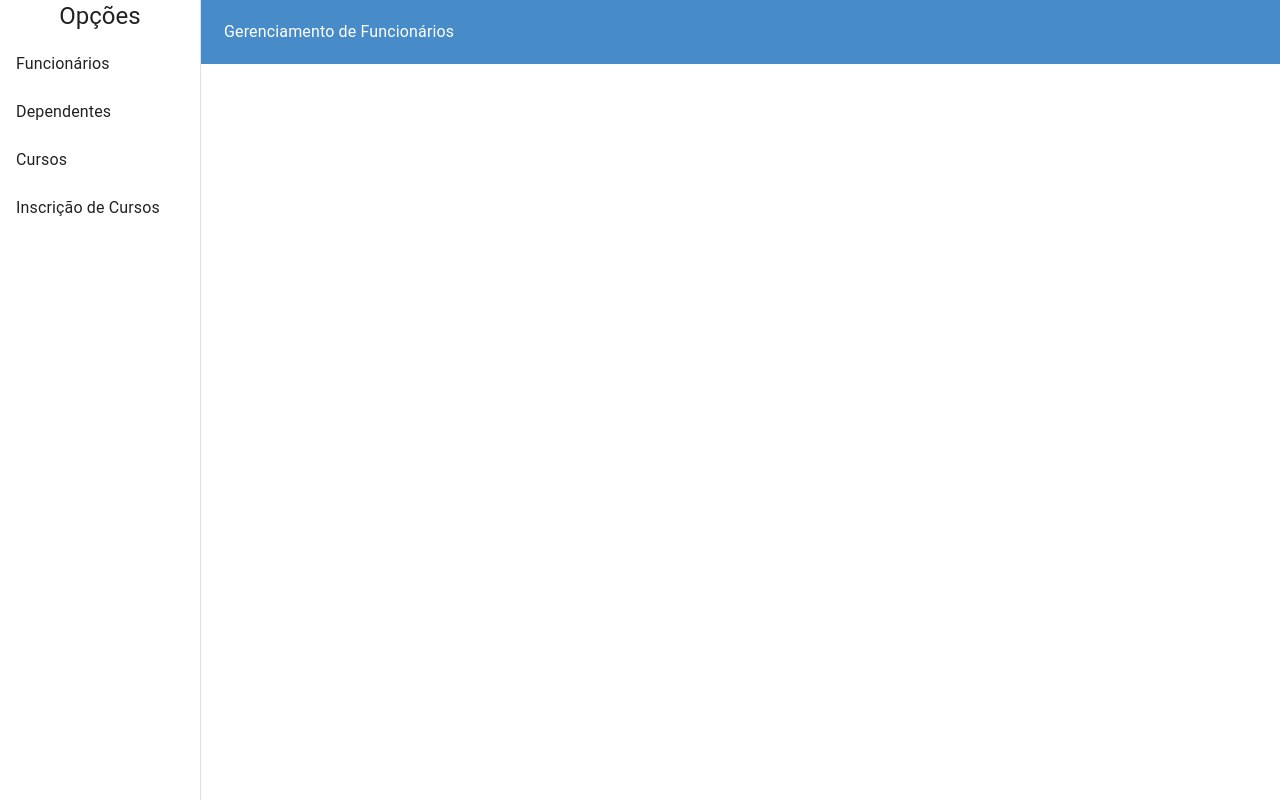
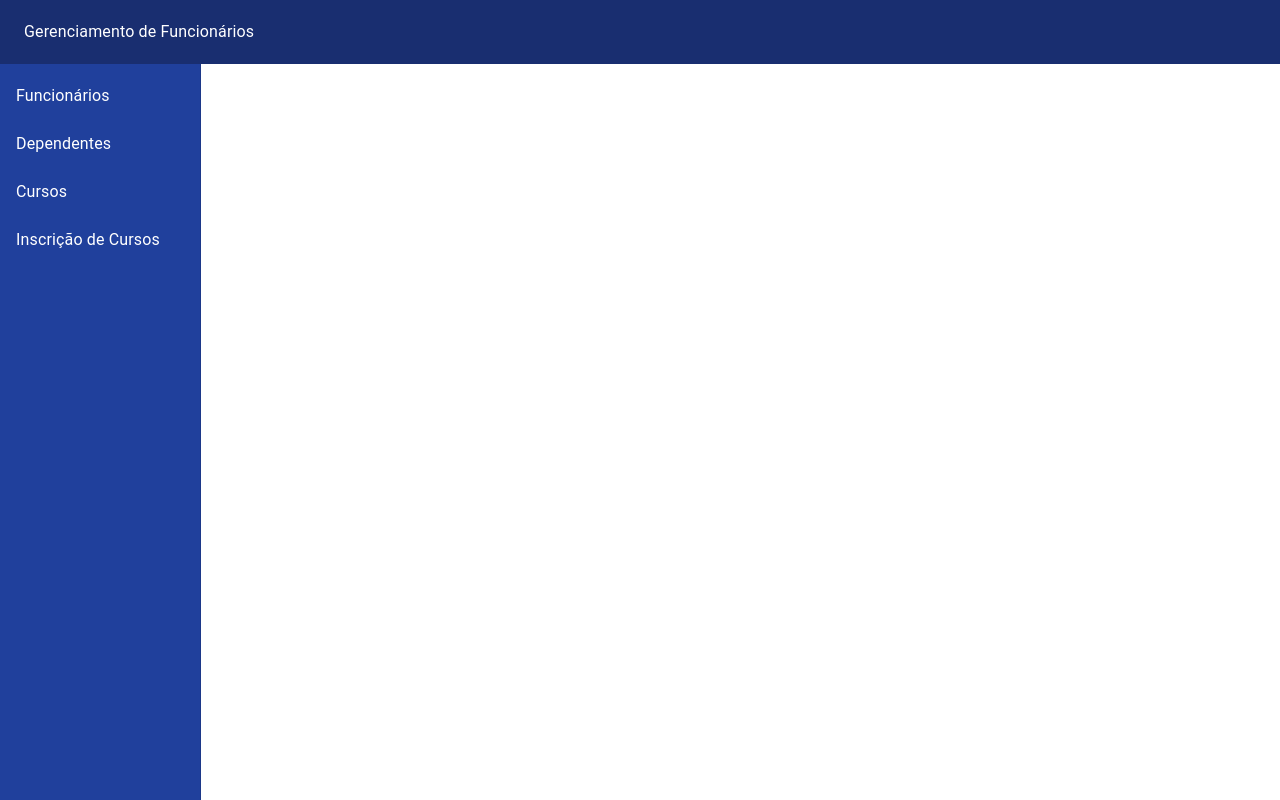
Before and after one commit to ViniciusLP98/laboratorio-software-atv1, a React (Create React App) app: page /#/ in a window 1280 px wide. Built offline with nearby package versions, Linux system fonts and the light colour scheme; what apisauce would draw is missing.

Commit message:
navbar now working, forms now send you back to list, list now shows formatted date

```diff
--- a/src/components/NavigationBar.tsx
+++ b/src/components/NavigationBar.tsx
@@ -21,15 +21,19 @@ const useStyles = makeStyles((theme: Theme) =>
       display: "flex",
     },
     appBar: {
-      width: `calc(100% - ${drawerWidth}px)`,
-      marginLeft: drawerWidth,
+      //width: `calc(100% - ${drawerWidth}px)`,
+      width: '100%',
+      position: 'fixed',
+      zIndex: theme.zIndex.drawer + 1,
+      backgroundColor: "#192e70"
     },
     drawer: {
       width: drawerWidth,
-      flexShrink: 0,
+      flexShrink: 0
     },
     drawerPaper: {
-      width: drawerWidth
+      width: drawerWidth,
+      backgroundColor: "#20409c"
     },
     // necessary for content to be below app bar
     toolbar: theme.mixins.toolbar,
@@ -85,7 +89,7 @@ function NavigationBar({children}: NavigationBarProps) {
         }}
         anchor="left"
       >
-          <Typography variant="h5">Opções</Typography>
+      <Toolbar />
         <List>
           {menuItems.map((item) => (
             <ListItem
@@ -93,7 +97,7 @@ function NavigationBar({children}: NavigationBarProps) {
               key={item.text}
               onClick={() => history.push(item.path)}
             >
-              <ListItemText primary={item.text} />
+              <ListItemText primary={item.text} style={{color: '#fff'}}/>
             </ListItem>
           ))}
         </List>
--- a/src/containers/Curso/CursoForm.tsx
+++ b/src/containers/Curso/CursoForm.tsx
@@ -32,7 +32,10 @@ const CursoForm = () => {
     else
       return api
         .updateCurso(formValues, id)
-        .then(() => alert("Salvo com sucesso!"))
+        .then(() => {
+          alert("Salvo com sucesso!");
+          history.push("/cursos");
+        })
         .catch((err: any) => alert(`Erro: ${err.message}`));
   };
   return (
--- a/src/containers/Dependente/DependenteForm.tsx
+++ b/src/containers/Dependente/DependenteForm.tsx
@@ -38,7 +38,10 @@ const DependenteForm = () => {
     else
       return api
         .updateDependente(submitValues, id)
-        .then(() => alert("Salvo com sucesso!"))
+        .then(() => {
+          alert("Salvo com sucesso!");
+          history.push("/dependentes");
+        })
         .catch((err: any) => alert(`Erro: ${err.message}`));
   };
   return (
--- a/src/containers/Funcionario/FuncionarioForm.tsx
+++ b/src/containers/Funcionario/FuncionarioForm.tsx
@@ -32,6 +32,7 @@ const FuncionarioForm = () => {
       matriculaFuncionario: formValues.matriculaFuncionario,
       dataNascimento: dayjs(formValues.dataNascimento).format('YYYY-MM-DD')
     };
+
     if (id == "new")
       return api
         .createFuncionario(submitValues)
@@ -43,7 +44,10 @@ const FuncionarioForm = () => {
     else
       return api
         .updateFuncionario(submitValues, id)
-        .then(() => alert("Salvo com sucesso!"))
+        .then(() => {
+          alert("Salvo com sucesso!")
+          history.push("/funcionarios");
+        })
         .catch((err: any) => alert(`Erro: ${err.message}`));
   };
   return (
--- a/src/containers/Funcionario/FuncionarioList.tsx
+++ b/src/containers/Funcionario/FuncionarioList.tsx
@@ -17,6 +17,7 @@ import DeleteIcon from "@material-ui/icons/Delete";
 import EditIcon from "@material-ui/icons/Edit";
 import api from "../../services/api";
 import { Link, useHistory } from "react-router-dom";
+import dayjs from "dayjs";
 
 // eslint-disable-next-line @typescript-eslint/no-unused-vars
 function FuncionarioList() {
@@ -86,7 +87,7 @@ function FuncionarioList() {
                         <TableCell>
                           {funcionario.matriculaFuncionario}
                         </TableCell>
-                        <TableCell>{funcionario.dataNascimento}</TableCell>
+                        <TableCell>{dayjs(funcionario.dataNascimento).format('DD/MM/YYYY')}</TableCell>
                         <TableCell>
                           <Button>
                             <Link
--- a/src/containers/Inscrição/InscricaoForm.tsx
+++ b/src/containers/Inscrição/InscricaoForm.tsx
@@ -40,7 +40,10 @@ const InscricaoForm = () => {
     else
       return api
         .updateInscricao(submitValues, id)
-        .then(() => alert("Salvo com sucesso!"))
+        .then(() => {
+          alert("Salvo com sucesso!");
+          history.push("/funcionarios");
+        })
         .catch((err: any) => alert(`Erro: ${err.message}`));
   };
   return (
```
